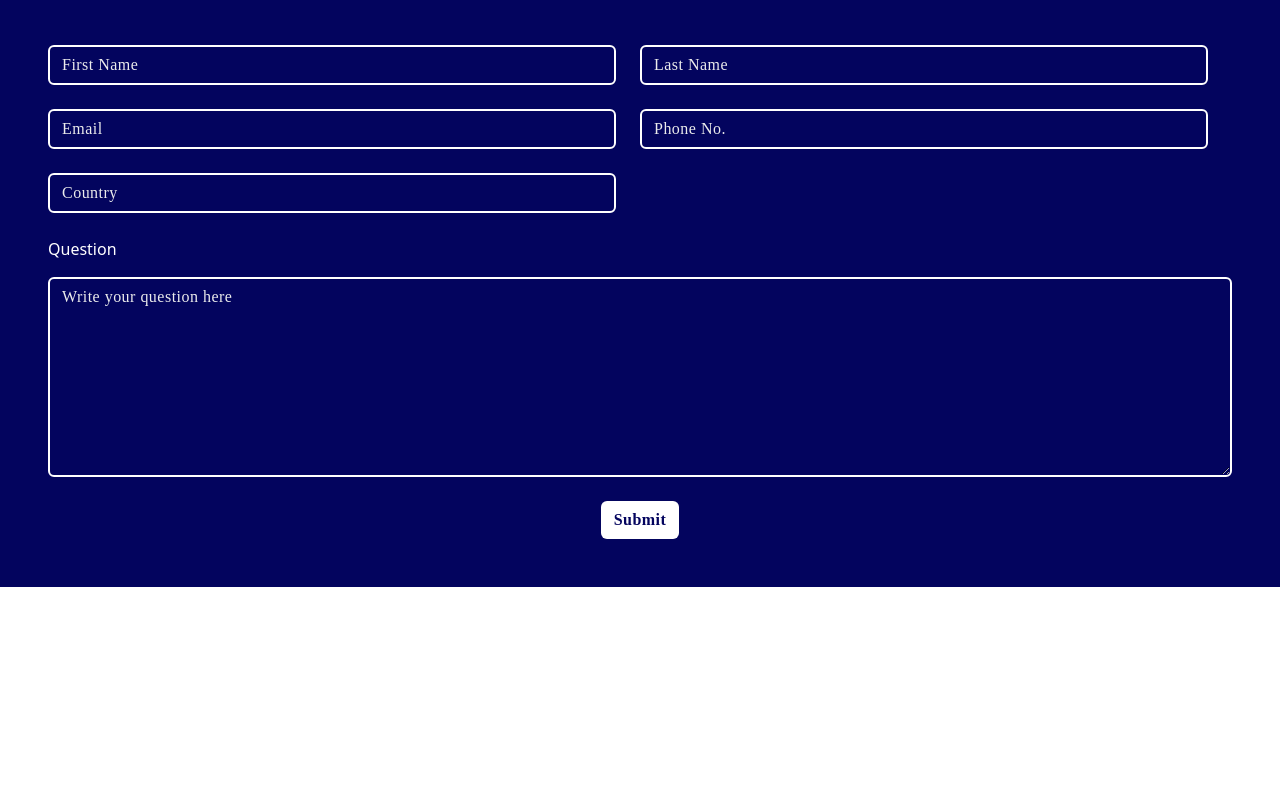
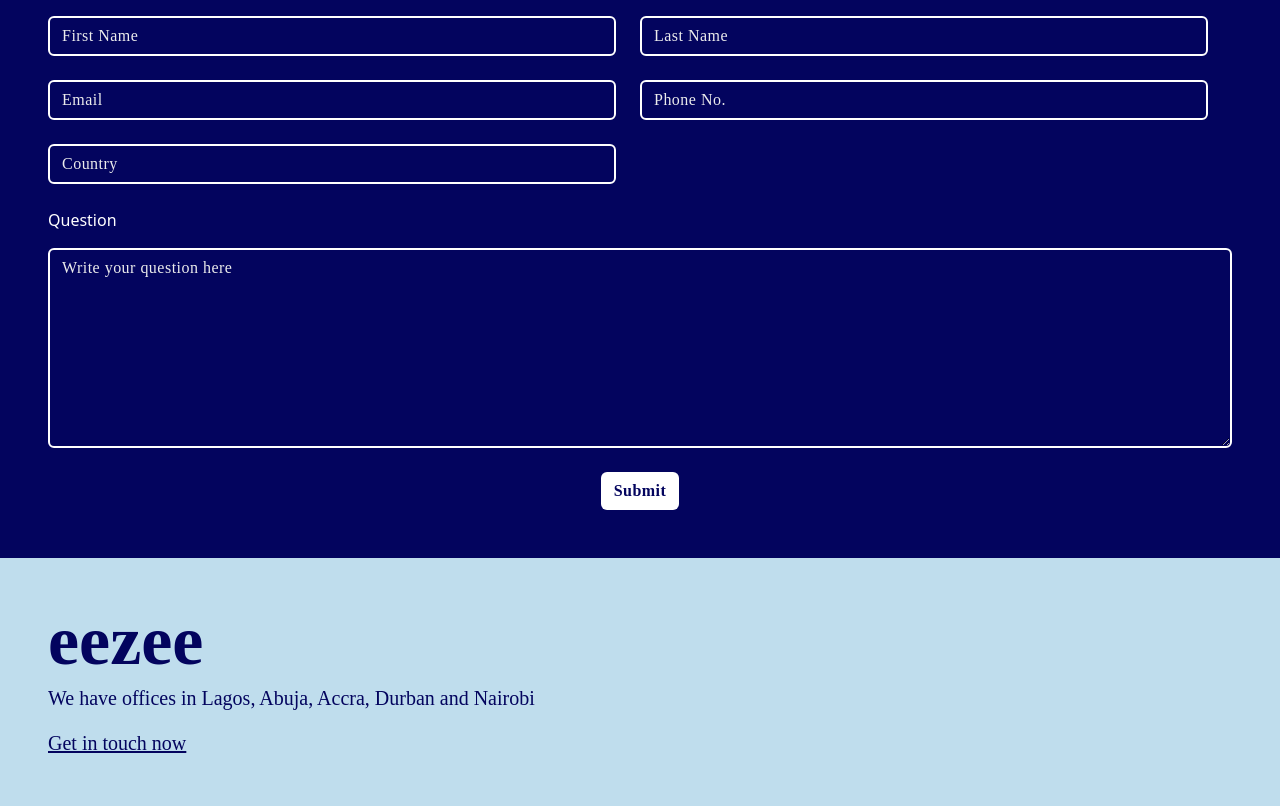
Before and after one commit to codingismylastestobession/eezee-project, a plain HTML site: page index.html in a window 1280 px wide. Shown: the part 1293-2099 px from the top of the page. Before the commit the page ends 1880 px from the top, so only its background shows below. Drawn offline with nearby package versions, Linux system fonts and the light colour scheme.

Commit message:
get in touch section added

```diff
--- a/css/main.css
+++ b/css/main.css
@@ -139,8 +139,19 @@ input#submit {
     font-weight: 600;
     letter-spacing: 0.03em;
 }
-
-
 input#firstname::placeholder, input#lastname::placeholder, input#phone::placeholder, input#email::placeholder, textarea#question::placeholder {
     color: rgb(236, 236, 236);
 }
+div.offices {
+    background: rgba(0, 119, 182, 0.25);
+    height: auto;
+}
+.getintouch-body {
+    font-family: 'Aeonik TRIAL';
+    font-style: normal;
+    font-weight: 700;
+    font-size: 70px;
+    color: #03045E;
+    margin-block-end: 0;
+    line-height: 1;
+}
--- a/index.html
+++ b/index.html
@@ -31,11 +31,11 @@
 
         </div>
     </div>
-    <div class="container-fluid about w-100 p-0 mb-3">
+    <div class="container-fluid w-100 p-0 mb-3 about">
         <div class="row mx-auto text-center text-lg-start">
-            <div class="col-12 col-lg-4 mb-0 my-lg-4 px-4 mx-lg-auto">
+            <div class="col-12 col-lg-5 mb-0 my-lg-4 px-4 mx-lg-auto">
                 <h1 class="illustration-body pt-5 pb-4">eezee</h1>
-                <p class="illustration-text mx-auto pb-4">
+                <p class="illustration-text mx-auto mx-lg-0 pb-4">
                     Eezee is a very secure online banking platform that makes deposits, withdrawals, investing and savings possible by combining easy to use features plus flexibility to enable you make seamless online transactions.
                 </p>
                 <div class="btn buttons createbutton mb-5">Create Free Account</div>
@@ -79,7 +79,7 @@
             <div class="btn buttons my-5 mx-auto">Create Free Account</div>
         </div>
     </div>
-    <div class="container-fluid questions-form w-100 p-0 mt-4">
+    <div class="container-fluid w-100 p-0 mt-4 questions-form">
         <div class="w-100 py-5 questions px-4 px-lg-5">
             <h2 class="text-center text-lg-start">Have any questions?</h2>
             <p class="text-center text-lg-start mb-2">
@@ -118,6 +118,15 @@
             </form>
         </div>
     </div>
+    <div class="container-fluid w-100 p-0 h-auto offices">
+        <div class="mb-0 px-5 py-5 mx-auto text-center text-lg-start">
+            <h1 class="getintouch-body pb-2">eezee</h1>
+            <p class="illustration-text mx-auto mx-lg-0">
+                We have offices in Lagos, Abuja, Accra, Durban and Nairobi
+            </p>
+            <a href="" class="illustration-text">Get in touch now</a>
+        </div>
+    </div>
 
 
 
```
